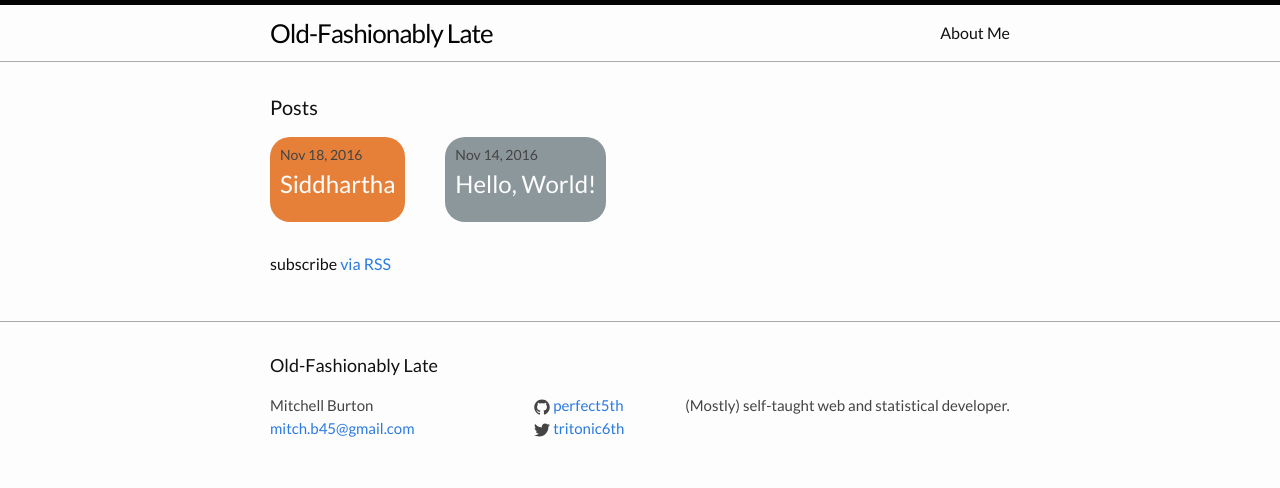
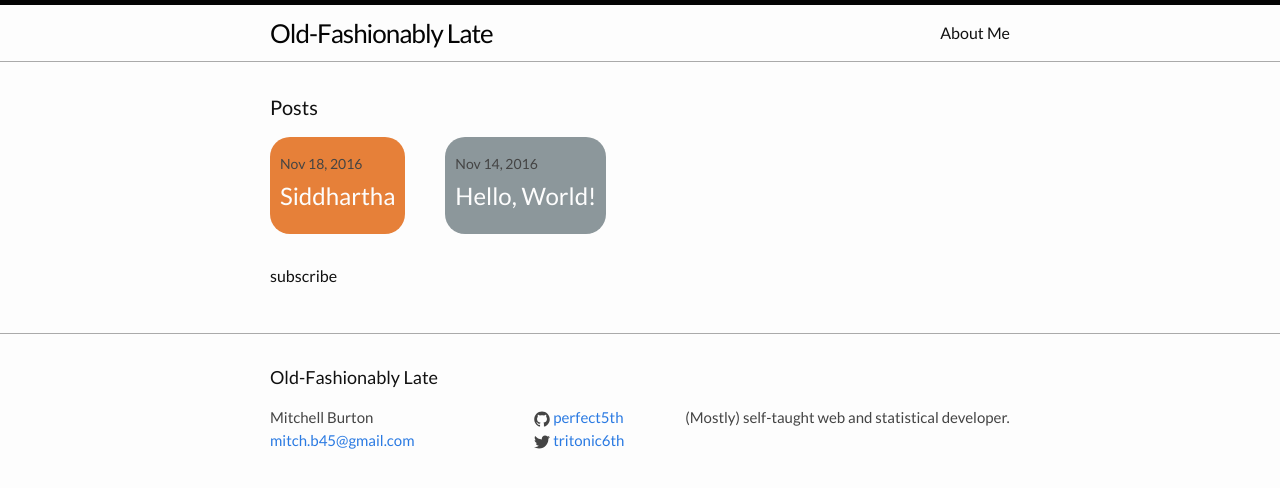
Before and after one commit to Perfect5th/perfect5th.github.io, a Jekyll site: the page built from index.html, in a window 1280 px wide. Shown: the top 488 px of the page. Built offline with Jekyll 4.4.1, drawn with Linux system fonts in a browser that asks for light colours; nearby versions of some CDN libraries.

Commit message:
Broken width magic, baby!

```diff
--- a/_sass/_layout.scss
+++ b/_sass/_layout.scss
@@ -192,10 +192,15 @@
         top: 10em;
         z-index: -1;
 
-        a:link, a:visited, a:hover {
-            color: #fdfdfd;
-            text-decoration: none;
+        h2 {
+          font-size: 1em;
         }
+
+        }
+
+    a:link, a:visited, a:hover {
+        color: #fdfdfd;
+        text-decoration: none;
 
     }
 
--- a/index.html
+++ b/index.html
@@ -8,13 +8,15 @@
 
   <div class="post-list">
     {% for post in site.posts %}
-      <div class="post-item">
-        <span class="post-meta">{{ post.date | date: "%b %-d, %Y" }}</span>
+      <a class="post-item post-link" href="#">
+        <div class="post-title-card">
+          <span class="post-meta">{{ post.date | date: "%b %-d, %Y" }}</span>
 
-        <h2>
-          <a class="post-link" href="{{ post.url | prepend: site.baseurl }}">{{ post.title }}</a>
-        </h2>
-      </div>
+          <h2>
+            {{ post.title }}
+          </h2>
+        </div>
+      </a>
     {% endfor %}
     <div class="rss-subscribe">
       <p>subscribe <a href="{{ "/feed.xml" | prepend: site.baseurl }}">via RSS</a></p>
--- a/scripts/main.js
+++ b/scripts/main.js
@@ -9,7 +9,12 @@
     $(this).parent().css('overflow', 'hidden');
   });
 
-  /* $('.post-list > li > h2').click(() => {
-    // $('.post-list > li').width(200);
-  }); */
+  $('.post-item').click(function () {
+    var parent_width = $(this).parent().css('width');
+    var this_padding = $(this).css('padding-right')
+    $(this).animate({
+      width: parent_width,
+    });
+    alert(this_padding)
+  });
 });
```
